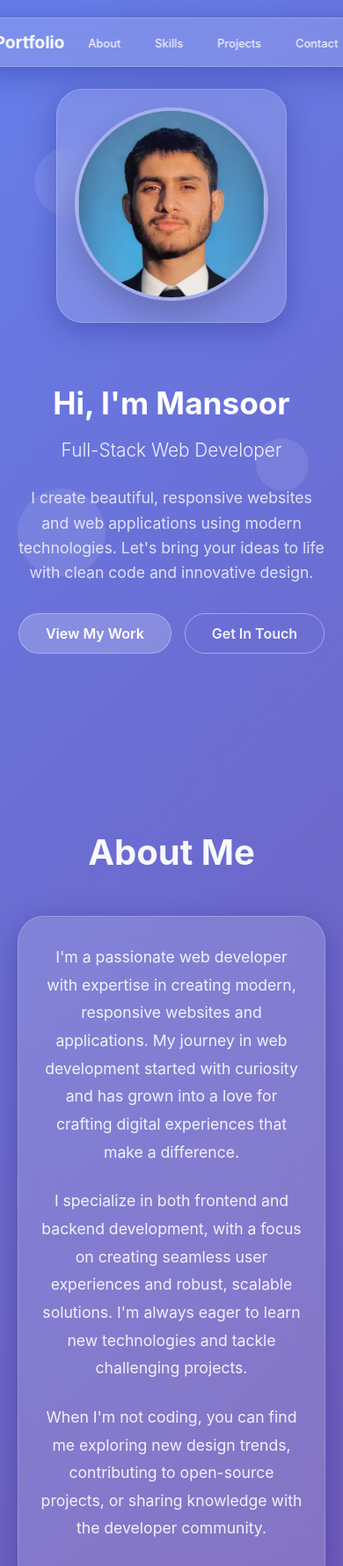
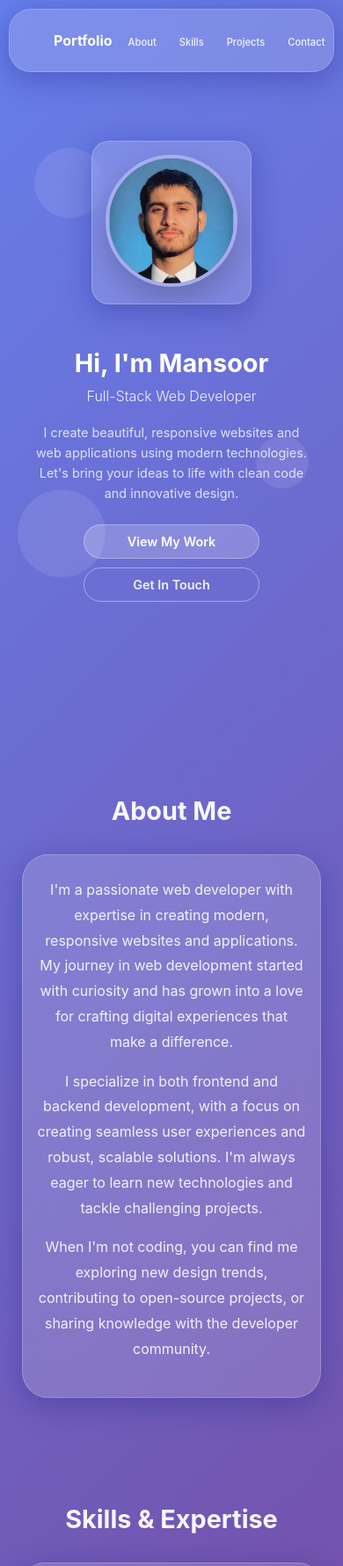
Before and after one commit to mansoorulmoiz0/digital-den, a plain HTML site: page index.html in a window 390 px wide. Shown: the top 1780 px of the page at 88% size. Drawn offline with Linux system fonts and the light colour scheme.

Commit message:
Add files via upload

```diff
--- a/index.html
+++ b/index.html
@@ -490,43 +490,219 @@
         /* Mobile Responsive */
         @media (max-width: 768px) {
             .nav-content {
-                gap: 15px;
+                gap: 10px;
+                padding: 10px 20px;
             }
 
             .nav-links {
-                gap: 15px;
+                gap: 10px;
             }
 
             .nav-links a {
-                font-size: 0.8rem;
-                padding: 6px 12px;
+                font-size: 0.75rem;
+                padding: 5px 10px;
+            }
+
+            .logo {
+                font-size: 1rem;
+            }
+
+            .hero {
+                padding: 60px 0;
             }
 
             .hero-content {
-                gap: 30px;
+                gap: 25px;
+                padding: 0 10px;
+            }
+
+            .profile-container {
+                margin-bottom: 25px;
+            }
+
+            .profile-glass {
+                padding: 15px;
+                border-radius: 20px;
             }
 
             .profile-image {
-                width: 220px;
-                height: 220px;
+                width: 180px;
+                height: 180px;
                 margin: 0 auto;
             }
 
             .hero-text h1 {
-                font-size: 2.2rem;
+                font-size: 2rem;
+                margin-bottom: 0.5rem;
+            }
+
+            .hero-text .subtitle {
+                font-size: 1.1rem;
+                margin-bottom: 1rem;
+            }
+
+            .hero-text p {
+                font-size: 1rem;
+                margin-bottom: 1.5rem;
+                padding: 0 10px;
             }
 
             .cta-buttons {
                 justify-content: center;
+                flex-direction: column;
+                align-items: center;
+                gap: 10px;
+            }
+
+            .btn-primary,
+            .btn-secondary {
+                width: 200px;
+                text-align: center;
+                padding: 10px 20px;
+                font-size: 0.9rem;
+            }
+
+            .section-title {
+                font-size: 2rem;
+                margin-bottom: 2rem;
+            }
+
+            .about,
+            .skills,
+            .projects,
+            .contact {
+                padding: 60px 0;
             }
 
             .about-card,
             .contact-form {
-                padding: 30px 25px;
+                padding: 30px 20px;
+                margin: 0 10px;
+            }
+
+            .about-card p {
+                font-size: 1rem;
+                margin-bottom: 1rem;
+            }
+
+            .skills-grid {
+                grid-template-columns: 1fr;
+                gap: 20px;
+                margin: 0 10px;
+            }
+
+            .skill-card {
+                padding: 25px 20px;
+            }
+
+            .skill-icon {
+                width: 60px;
+                height: 60px;
+                font-size: 1.5rem;
+                margin-bottom: 15px;
             }
 
             .projects-grid {
                 grid-template-columns: 1fr;
+                gap: 20px;
+                margin: 0 10px;
+            }
+
+            .project-card {
+                border-radius: 20px;
+            }
+
+            .project-image {
+                height: 150px;
+                font-size: 2rem;
+            }
+
+            .project-content {
+                padding: 20px;
+            }
+
+            .project-content h3 {
+                font-size: 1.2rem;
+            }
+
+            .project-content p {
+                font-size: 0.9rem;
+                margin-bottom: 15px;
+            }
+
+            .contact-form {
+                border-radius: 20px;
+            }
+
+            .form-group {
+                margin-bottom: 20px;
+            }
+
+            .form-group input,
+            .form-group textarea {
+                padding: 12px 15px;
+                font-size: 0.9rem;
+            }
+
+            .submit-btn {
+                padding: 12px;
+                font-size: 0.9rem;
+            }
+
+            /* Navigation improvements for mobile */
+            nav {
+                top: 10px;
+                left: 10px;
+                right: 10px;
+                transform: none;
+                width: auto;
+            }
+
+            /* Better spacing for mobile sections */
+            .container {
+                padding: 0 15px;
+            }
+        }
+
+        /* Extra small screens */
+        @media (max-width: 480px) {
+            .profile-image {
+                width: 150px;
+                height: 150px;
+            }
+
+            .hero-text h1 {
+                font-size: 1.8rem;
+            }
+
+            .hero-text .subtitle {
+                font-size: 1rem;
+            }
+
+            .hero-text p {
+                font-size: 0.9rem;
+            }
+
+            .section-title {
+                font-size: 1.8rem;
+            }
+
+            .nav-links a {
+                font-size: 0.7rem;
+                padding: 4px 8px;
+            }
+
+            .about-card,
+            .contact-form {
+                padding: 25px 15px;
+            }
+
+            .skill-card {
+                padding: 20px 15px;
+            }
+
+            .project-content {
+                padding: 15px;
             }
         }
 
```
